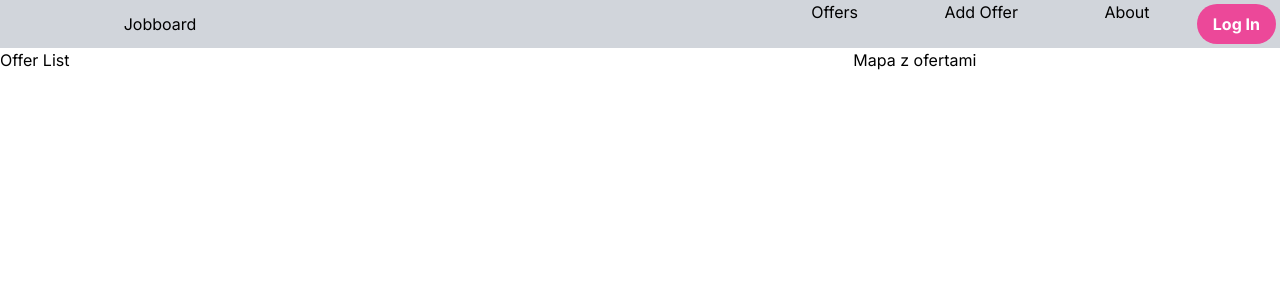
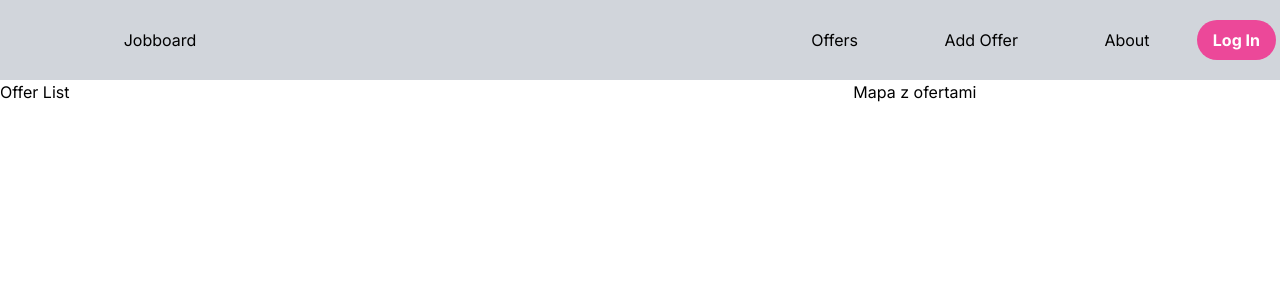
Before and after one commit to lcse1706/Jobboard, a Next.js app: page / in a window 1280 px wide. Shown: the top 300 px of the page. Built offline with nearby package versions, Linux system fonts and the light colour scheme.

Commit message:
height adjusted

```diff
--- a/components/ui/Header/Header.tsx
+++ b/components/ui/Header/Header.tsx
@@ -7,7 +7,7 @@ interface HeaderProps {
 
 export const Header = (props: HeaderProps) => {
   return (
-    <header className="flex flex-row h-12 bg-gray-300 items-center justify-between">
+    <header className="flex flex-row h-20 bg-gray-300 items-center justify-between">
       <h1 className="w-1/4 text-center">{props.titel}</h1>
       {props.children}
     </header>
--- a/components/ui/Navigation/Navigation.tsx
+++ b/components/ui/Navigation/Navigation.tsx
@@ -10,7 +10,7 @@ export const Navigation = (props: NavProps) => {
     <nav className="flex w-2/5 justify-end items-end">
       <ul className="flex flex-row grow">
         {props.nav.map((item, index) => (
-          <li key={index} className="grow text-center">
+          <li key={index} className="grow text-center py-2 px-4 m-1">
             <Link href={item.link}>{item.label}</Link>
           </li>
         ))}
```
